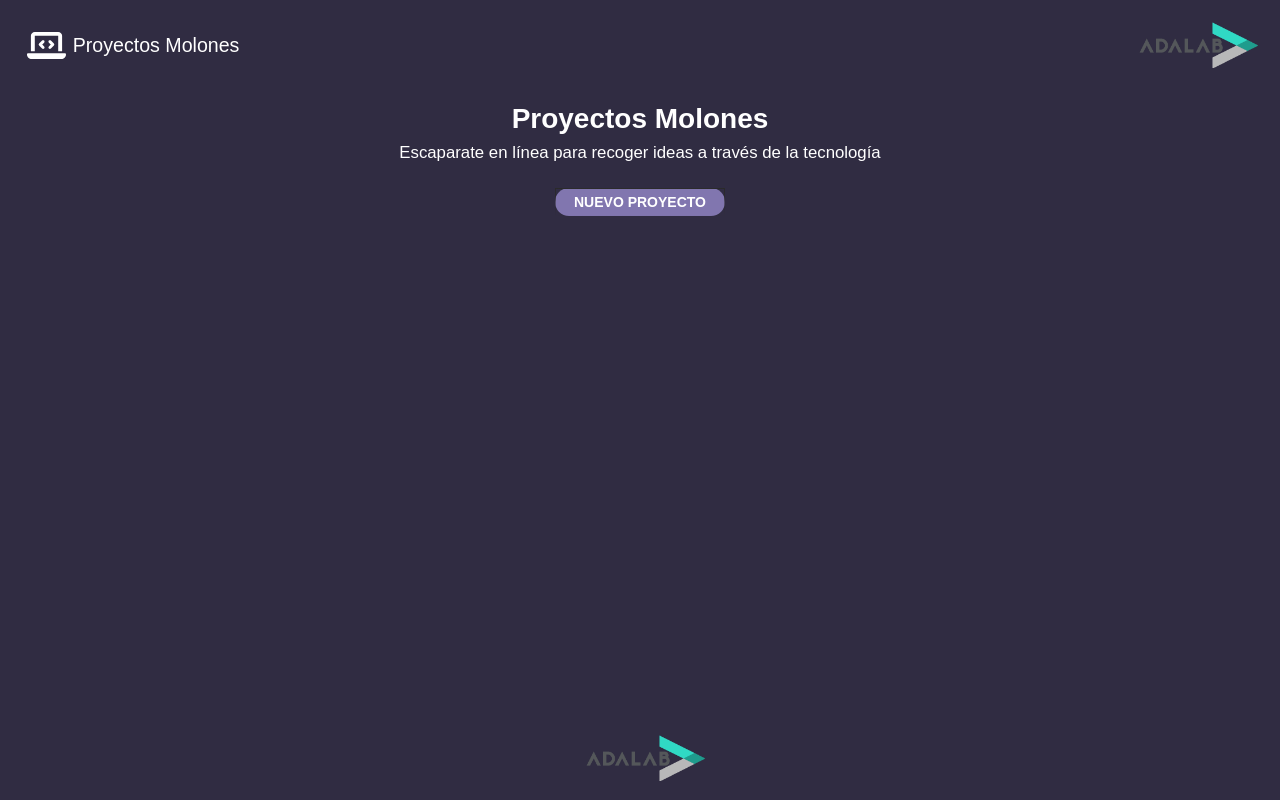
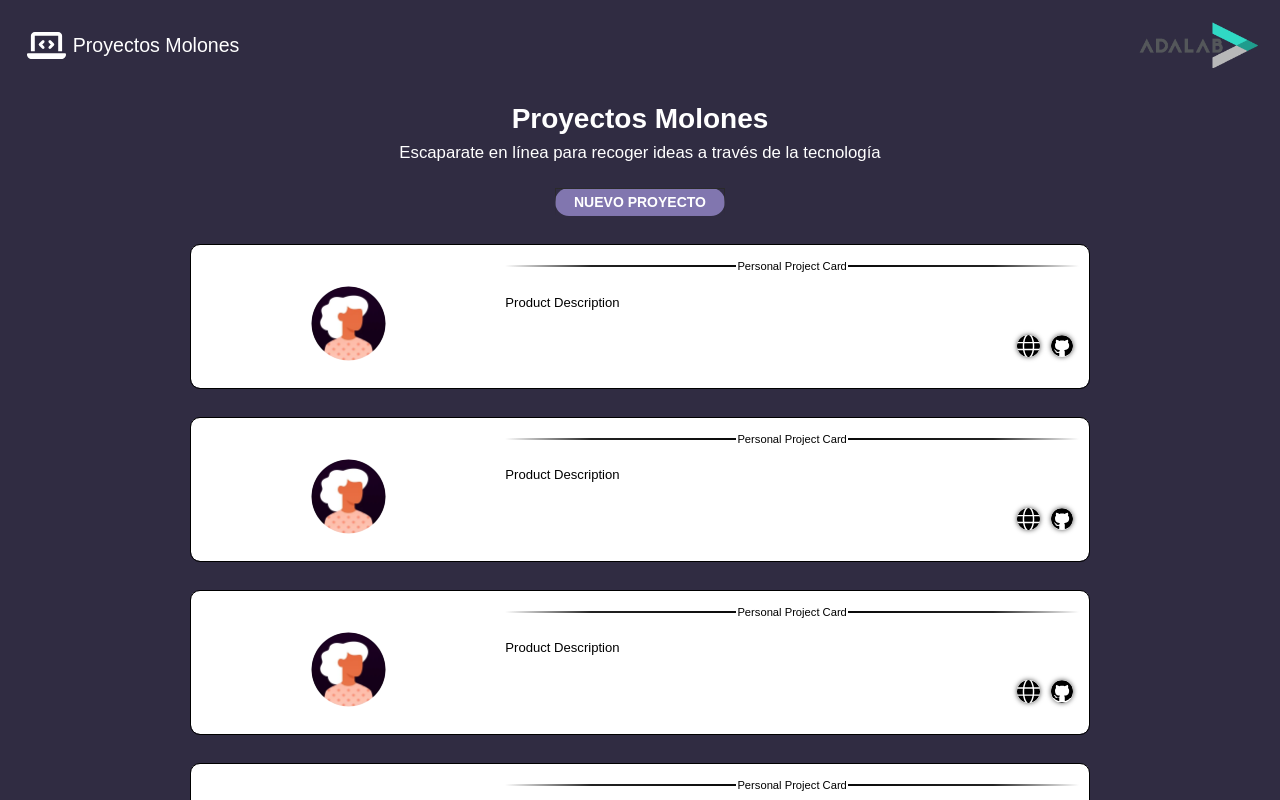
Before and after one commit to IngraIssdottir/promo-58-module-4-group-3, a React (Vite) app in the folder FRONTEND-REACT/: page / in a window 1280 px wide. Shown: the top 800 px of the page. Built offline with nearby package versions, Linux system fonts and the light colour scheme.

Commit message:
project mapping added

```diff
--- a/FRONTEND-REACT/src/components/Create/Card.jsx
+++ b/FRONTEND-REACT/src/components/Create/Card.jsx
@@ -1,4 +1,4 @@
-const Card = ({ data }) => {
+function Card({ data }) {
   const authorSrc = data?.photo
     ? { backgroundImage: `url(${data.photo})` }
     : undefined;
@@ -14,9 +14,7 @@ const Card = ({ data }) => {
           className="card__authorPhoto"
           style={authorSrc}
           aria-label={data.name || "Imagen de la autora"}
-        >
-          {/* background por defecto queda en CSS si no hay data.photo */}
-        </div>
+        ></div>
 
         <p className="card__job">
           {data.job === "" ? "Monologuista" : data.job}
@@ -65,6 +63,6 @@ const Card = ({ data }) => {
       </div>
     </article>
   );
-};
+}
 
 export default Card;
--- a/FRONTEND-REACT/src/components/Layout/LandingPages.jsx
+++ b/FRONTEND-REACT/src/components/Layout/LandingPages.jsx
@@ -1,7 +1,11 @@
+import { useState } from "react";
 import Hero from "../Layout/Hero.jsx";
+import Card from "../Create/Card.jsx";
 import { Link } from "react-router";
 
 function LandingPages() {
+  const [projects, setProjects] = useState([{}, {}, {}, {}]);
+
   return (
     <Hero>
       <>
@@ -9,7 +13,11 @@ function LandingPages() {
           Nuevo Proyecto
         </Link>
       </>
+      {projects.map((project) => (
+        <Card key={project.id} data={project} />
+      ))}
     </Hero>
   );
 }
+
 export default LandingPages;
--- a/FRONTEND-REACT/src/styles/Preview.scss
+++ b/FRONTEND-REACT/src/styles/Preview.scss
@@ -20,16 +20,16 @@
   color: var(--color-black);
   font: var(--font-card-text);
 
-  border-radius: 20px;
+  border-radius: 10px;
   -webkit-backdrop-filter: blur(10px);
   backdrop-filter: blur(10px);
   border-style: solid;
   border-width: 1px;
-  border-image-source: linear-gradient(
-    to bottom,
-    var(--color-white) 0%,
-    rgba(0, 0, 0, 0)
-  );
+  // border-image-source: linear-gradient(
+  //   to bottom,
+  //   var(--color-white) 0%,
+  //   rgba(0, 0, 0, 0)
+  // );
   border-image-slice: 1;
   background-image: linear-gradient(
       to bottom,
@@ -39,6 +39,16 @@
     linear-gradient(to bottom, var(--color-white) 0%, rgba(0, 0, 0, 0));
   background-origin: border-box;
   background-clip: content-box, border-box;
+  margin: 2rem;
+}
+
+@media (min-width: 1024px) {
+  .card {
+    border-radius: 10;
+    max-width: 900px;
+    margin: 2rem auto;
+    grid-template-columns: 35% 65%;
+  }
 }
 
 .card .card__projectTitle {
```
